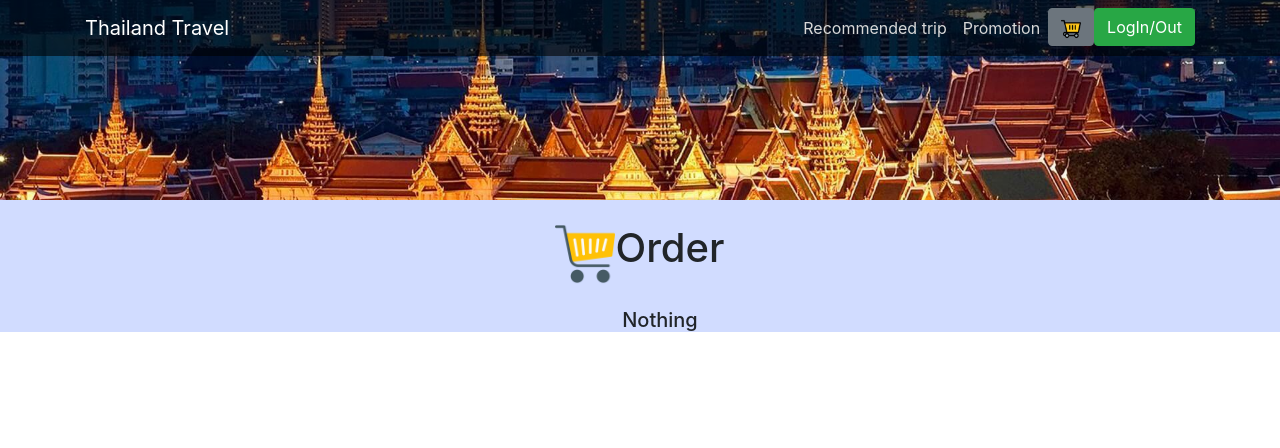
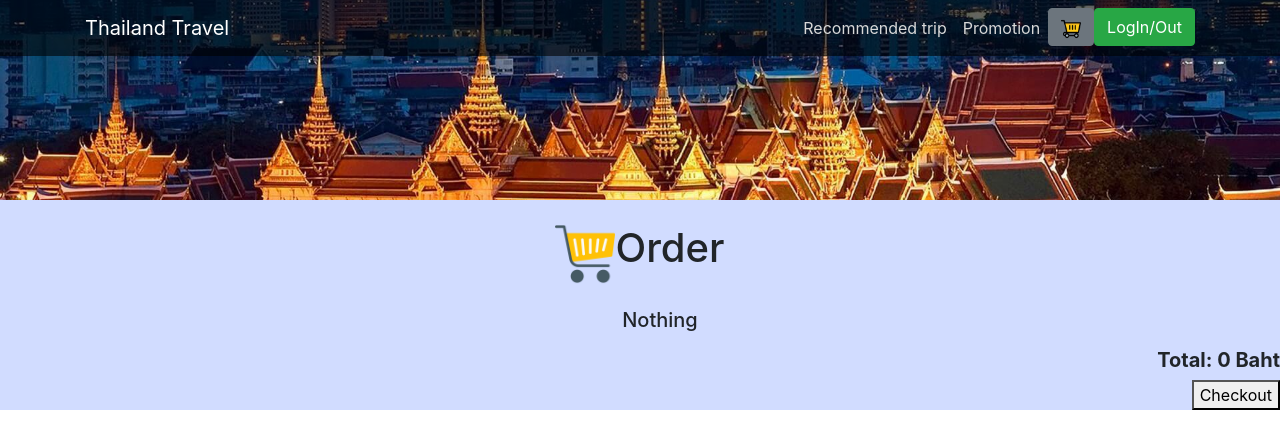
Before and after one commit to bbestbt/WebProject, a React (Create React App) app in the folder frontend/gotravel/: page /cart in a window 1280 px wide. Shown: the top 448 px of the page. Built offline with nearby package versions, Linux system fonts and the light colour scheme.

Commit message:
fix cart

```diff
--- a/frontend/gotravel/src/Cart.js
+++ b/frontend/gotravel/src/Cart.js
@@ -38,7 +38,7 @@ class Cart extends Component {
                     return (
 
 
-                        <li key={item.id}>
+                        <li id="placePromo" key={item.id}>
                             <div >
                                 <img src={item.img} alt={item.img} class="promoImg" />
                             </div>
@@ -49,6 +49,10 @@ class Cart extends Component {
                                 <p>
                                     <b>Quantity: {item.quantity}</b>
                                 </p>
+                                <div align="center">
+                                <Link to="/cart"><i  onClick={() => { this.handleAddQuantity(item.id) }}>+</i></Link> {" "} {" "}
+                                    <Link to="/cart"><i  onClick={() => { this.handleSubtractQuantity(item.id) }}>-</i></Link>
+                                </div>
 
                                 <button onClick={() => { this.handleRemove(item.id) }}>Remove</button>
                             </div>
@@ -73,16 +77,16 @@ class Cart extends Component {
 
                 <div id="bgAttract">
                     <br></br>
-                    <div  class="register-header" >
+                    <div class="register-header" >
                         <img src={cart} width="60" height="60" ></img>
                         <h1 align="center">Order</h1>
                     </div>
                     <ul >
                         {addedItems}
                     </ul>
+                    <Recipe />
+                </div>
 
-                    </div>
-                    {/* <Recipe /> */}
             </div>
         )
     }
@@ -97,9 +101,9 @@ const mapStateToProps = (state) => {
 }
 const mapDispatchToProps = (dispatch) => {
     return {
-                    removeItem: (id) => { dispatch(removeItem(id))},
-        addQuantity: (id) => { dispatch(addQuantity(id))},
-        subtractQuantity: (id) => { dispatch(subtractQuantity(id))}
+        removeItem: (id) => { dispatch(removeItem(id)) },
+        addQuantity: (id) => { dispatch(addQuantity(id)) },
+        subtractQuantity: (id) => { dispatch(subtractQuantity(id)) }
     }
 }
 export default connect(mapStateToProps, mapDispatchToProps)(Cart)
--- a/frontend/gotravel/src/Recipe.js
+++ b/frontend/gotravel/src/Recipe.js
@@ -1,55 +1,55 @@
 import React, { Component } from 'react'
 import { connect } from 'react-redux'
 //import { addShipping } from './actions/cartActions'
-class Recipe extends Component{
+class Recipe extends Component {
 
-    componentWillUnmount() {
-         if(this.refs.shipping.checked)
-              this.props.substractShipping()
-    }
+    // componentWillUnmount() {
+    //     if (this.refs.shipping.checked)
+    //         this.props.substractShipping()
+    // }
 
-    handleChecked = (e)=>{
-        if(e.target.checked){
-            this.props.addShipping();
-        }
-        else{
-            this.props.substractShipping();
-        }
-    }
+    // handleChecked = (e) => {
+    //     if (e.target.checked) {
+    //         this.props.addShipping();
+    //     }
+    //     else {
+    //         this.props.substractShipping();
+    //     }
+    // }
 
-    render(){
+    render() {
 
-        return(
-            <div className="container">
-                <div className="collection">
-                    <li className="collection-item">
+        return (
+            <div id="bgAttract">
+                <div align="right">
+                    {/* <li className="collection-item">
                             <label>
                                 <input type="checkbox" ref="shipping" onChange= {this.handleChecked} />
                                 <span>Shipping(+6$)</span>
                             </label>
-                        </li>
-                        <li className="collection-item"><b>Total: {this.props.total} $</b></li>
-                    </div>
-                    <div className="checkout">
-                        <button className="waves-effect waves-light btn">Checkout</button>
-                    </div>
-                 </div>
+                        </li> */}
+                    <h5 ><b>Total: {this.props.total} Baht</b></h5>
+
+
+                    <button >Checkout</button>
+                </div>
+            </div>
         )
     }
 }
 
-const mapStateToProps = (state)=>{
-    return{
+const mapStateToProps = (state) => {
+    return {
         addedItems: state.addedItems,
         total: state.total
     }
 }
 
-const mapDispatchToProps = (dispatch)=>{
-    return{
-        addShipping: ()=>{dispatch({type: 'ADD_SHIPPING'})},
-        substractShipping: ()=>{dispatch({type: 'SUB_SHIPPING'})}
+const mapDispatchToProps = (dispatch) => {
+    return {
+        addShipping: () => { dispatch({ type: 'ADD_SHIPPING' }) },
+        substractShipping: () => { dispatch({ type: 'SUB_SHIPPING' }) }
     }
 }
 
-export default connect(mapStateToProps,mapDispatchToProps)(Recipe)
+export default connect(mapStateToProps, mapDispatchToProps)(Recipe)
```
Lines whose indentation alone changed are shown as unchanged.
